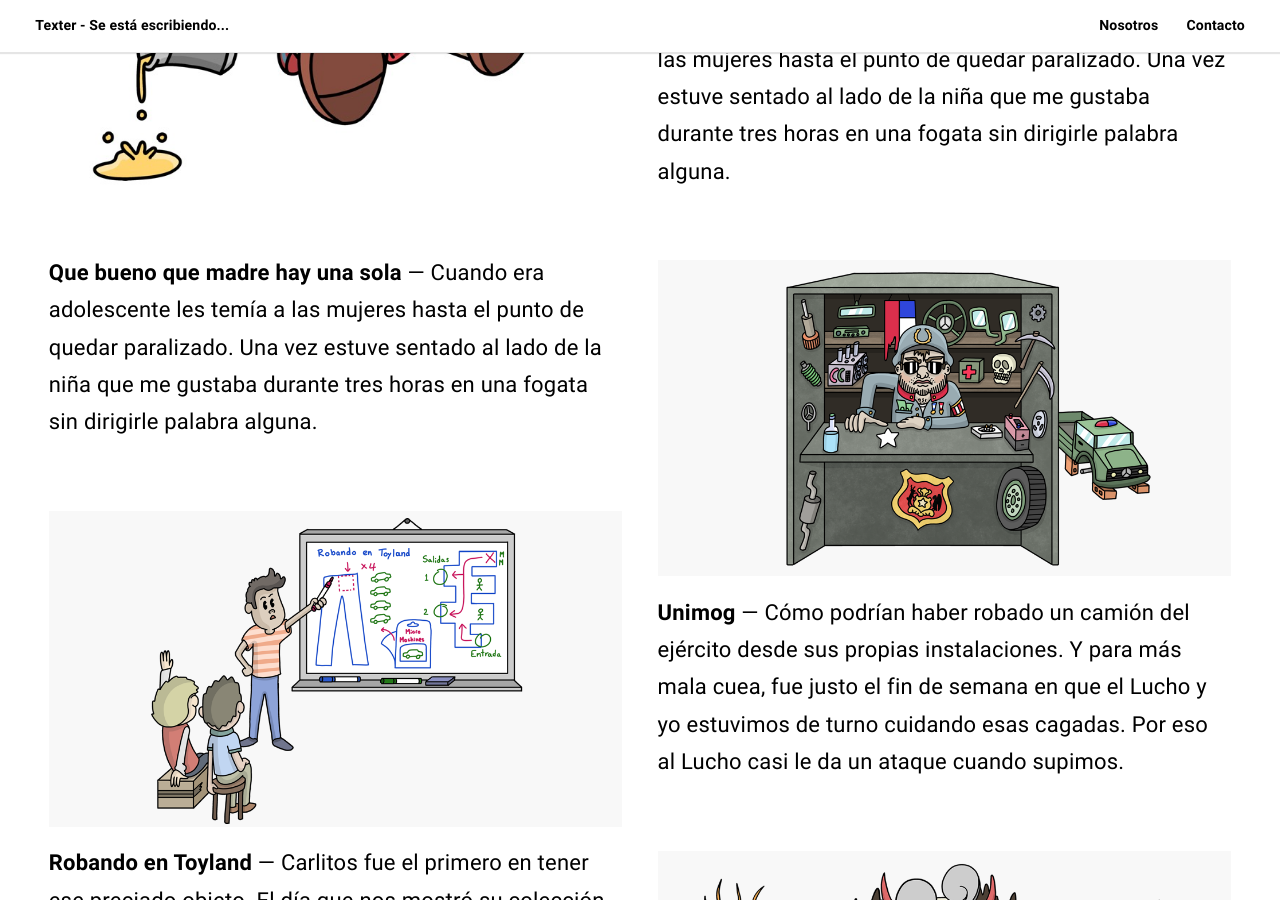
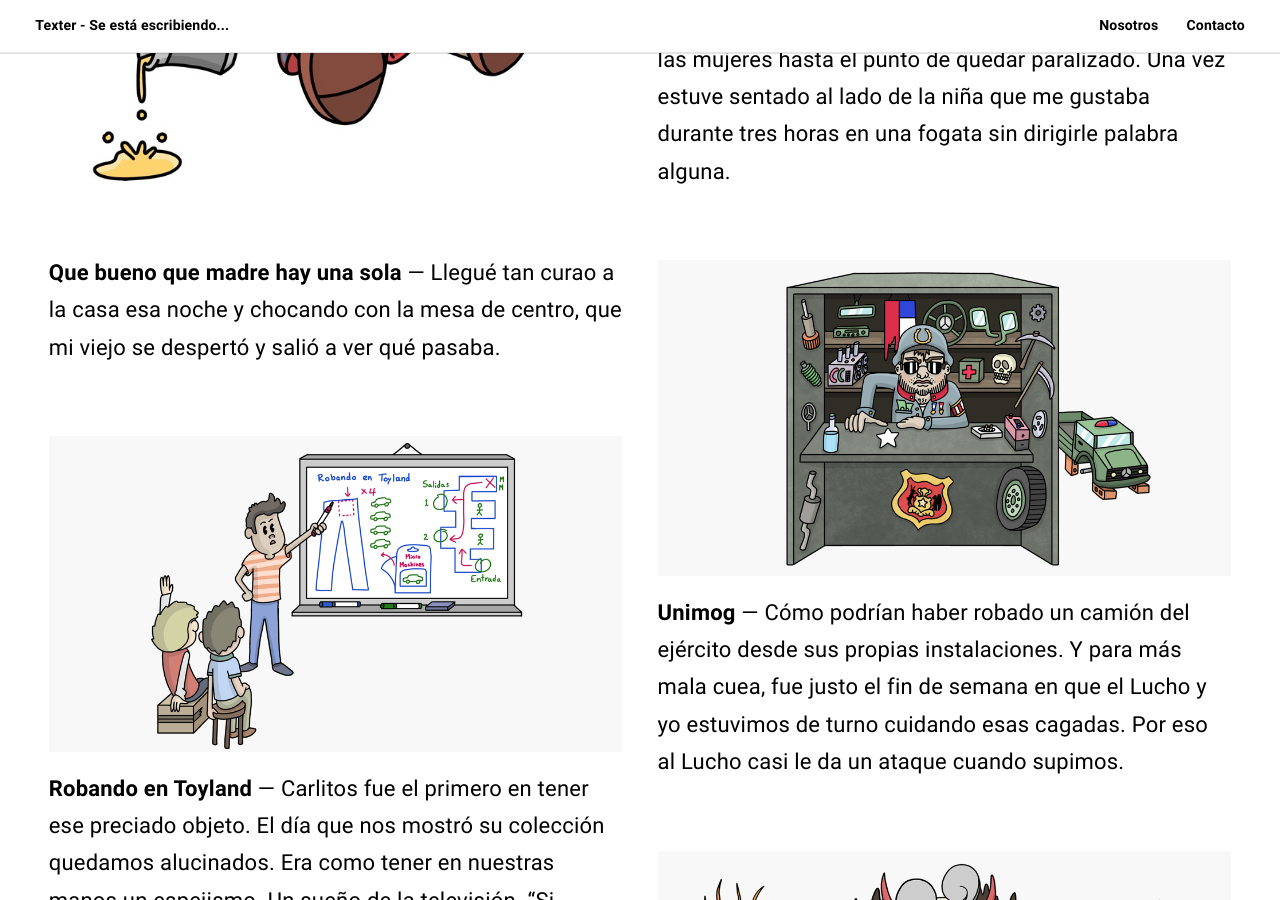
Before and after one commit to Robok3000/Texter2, a Jekyll site: the page built from index.html, in a window 1280 px wide and 900 px high, scrolled down 443 px. Built offline with Jekyll 4.4.1, drawn with Linux system fonts in a browser that asks for light colours; some web fonts are replaced; the list of posts is cut into pages by our own code.

Commit message:
Update 2021-01-15-madre-hay-una-sola.md

```diff
--- a/_posts/2021-01-15-madre-hay-una-sola.md
+++ b/_posts/2021-01-15-madre-hay-una-sola.md
@@ -2,7 +2,7 @@
 layout: post
 title: Que bueno que madre hay una sola
 date: 2021-01-1o 20:10
-summary: Cuando era adolescente les temía a las mujeres hasta el punto de quedar paralizado. Una vez estuve sentado al lado de la niña que me gustaba durante tres horas en una fogata sin dirigirle palabra alguna.
+summary: Llegué tan curao a la casa esa noche y chocando con la mesa de centro, que mi viejo se despertó y salió a ver qué pasaba.
 categories: Crónica de evento
 author: XX
 image: /assets/images/pinocho.jpg
```
